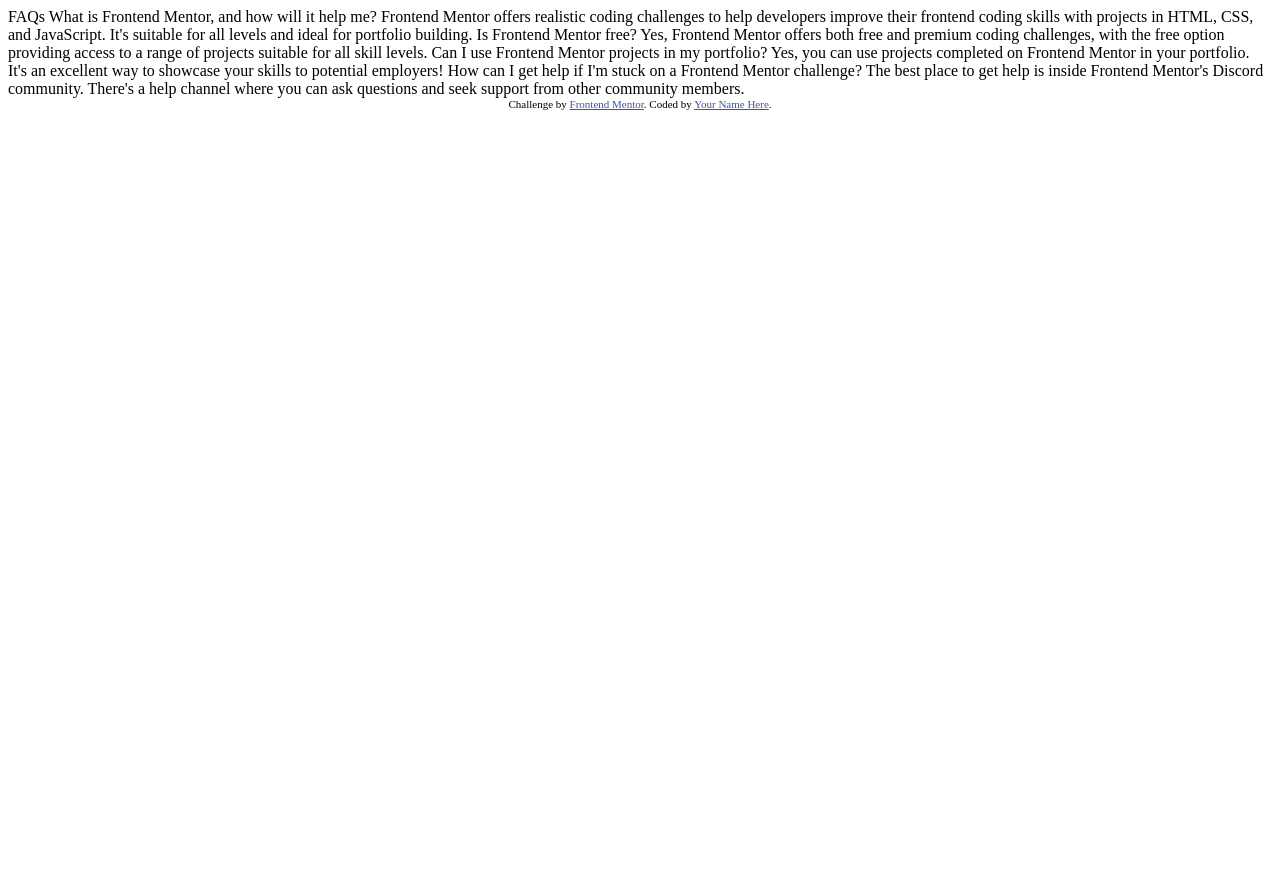
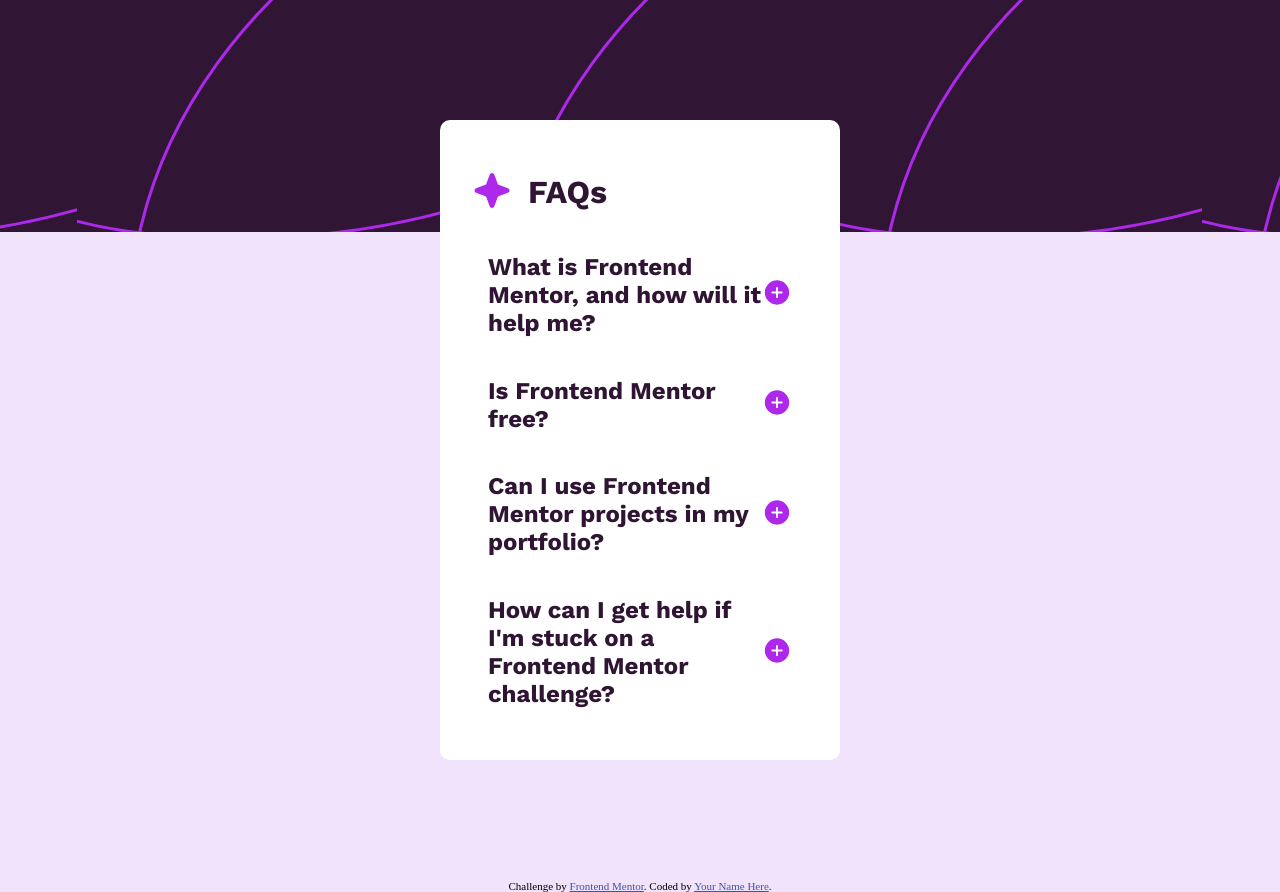
Before and after one commit to atomicblast15/FAQ-accordion-challenge, a plain HTML site: page index.html in a window 1280 px wide. Before the commit the page ends 800 px from the top, so only its background shows below. Drawn offline with Linux system fonts and the light colour scheme.

Commit message:
finished all html and css elements, now its time to learn some js

```diff
--- a/index.html
+++ b/index.html
@@ -1,48 +1,112 @@
 <!DOCTYPE html>
 <html lang="en">
   <head>
-  <meta charset="UTF-8">
-  <meta name="viewport" content="width=device-width, initial-scale=1.0"> <!-- displays site properly based on user's device -->
+    <meta charset="UTF-8" />
+    <meta name="viewport" content="width=device-width, initial-scale=1.0" />
+    <!-- displays site properly based on user's device -->
 
-  <link rel="icon" type="image/png" sizes="32x32" href="./assets/images/favicon-32x32.png">
+    <link
+      rel="icon"
+      type="image/png"
+      sizes="32x32"
+      href="./assets/images/favicon-32x32.png"
+    />
+    <link rel="stylesheet" href="style.css" />
+    <script src="scripts.js"></script>
 
     <title>Frontend Mentor | FAQ accordion</title>
 
     <!-- Feel free to remove these styles or customise in your own stylesheet 👍 -->
     <style>
-    .attribution { font-size: 11px; text-align: center; }
-    .attribution a { color: hsl(228, 45%, 44%); }
+      .attribution {
+        font-size: 11px;
+        text-align: center;
+      }
+      .attribution a {
+        color: hsl(228, 45%, 44%);
+      }
     </style>
   </head>
   <body>
-
-  FAQs
-
-  What is Frontend Mentor, and how will it help me?
-
-  Frontend Mentor offers realistic coding challenges to help developers improve their
-  frontend coding skills with projects in HTML, CSS, and JavaScript. It's suitable for
-  all levels and ideal for portfolio building.
-
-  Is Frontend Mentor free?
-
-  Yes, Frontend Mentor offers both free and premium coding challenges, with the free
-  option providing access to a range of projects suitable for all skill levels.
-
-  Can I use Frontend Mentor projects in my portfolio?
-
-  Yes, you can use projects completed on Frontend Mentor in your portfolio. It's an excellent
-  way to showcase your skills to potential employers!
-
+    <div class="card">
+      <div class="headline">
+        <div class="icon"><img src="/assets/images/icon-star.svg" /></div>
+        <div><h1>FAQs</h1></div>
+      </div>
+      <div class="accordion">
+        <div class="question">
+          <div><h2>What is Frontend Mentor, and how will it help me?</h2></div>
+          <div class="btn"><img src="/assets/images/icon-plus.svg" /></div>
+        </div>
+        <div class="answer">
+          <div>
+            <p>
+              Frontend Mentor offers realistic coding challenges to help
+              developers improve their frontend coding skills with projects in
+              HTML, CSS, and JavaScript. It's suitable for all levels and ideal
+              for portfolio building.
+            </p>
+          </div>
+        </div>
+      </div>
+      <div class="accordion">
+        <div class="question">
+          <div><h2>Is Frontend Mentor free?</h2></div>
+          <div class="btn"><img src="/assets/images/icon-plus.svg" /></div>
+        </div>
+        <div class="answer">
+          <div>
+            <p>
+              Yes, Frontend Mentor offers both free and premium coding
+              challenges, with the free option providing access to a range of
+              projects suitable for all skill levels.
+            </p>
+          </div>
+        </div>
+      </div>
+      <div class="accordion">
+        <div class="question">
+          <div>
+            <h2>Can I use Frontend Mentor projects in my portfolio?</h2>
+          </div>
+          <div class="btn"><img src="/assets/images/icon-plus.svg" /></div>
+        </div>
+        <div class="answer">
+          <div>
+            <p>
+              Yes, you can use projects completed on Frontend Mentor in your
+              portfolio. It's an excellent way to showcase your skills to
+              potential employers!
+            </p>
+          </div>
+        </div>
+      </div>
+      <div class="accordion">
+        <div class="question">
+          <div>
+            <h2>
               How can I get help if I'm stuck on a Frontend Mentor challenge?
-
-  The best place to get help is inside Frontend Mentor's Discord community. There's a help
-  channel where you can ask questions and seek support from other community members.
-
+            </h2>
+          </div>
+          <div class="btn"><img src="/assets/images/icon-plus.svg" /></div>
+        </div>
+        <div class="answer">
+          <div>
+            <p>
+              The best place to get help is inside Frontend Mentor's Discord
+              community. There's a help channel where you can ask questions and
+              seek support from other community members.
+            </p>
+          </div>
+        </div>
+      </div>
+    </div>
 
     <div class="attribution">
-    Challenge by <a href="https://www.frontendmentor.io?ref=challenge" target="_blank">Frontend Mentor</a>.
-    Coded by <a href="#">Your Name Here</a>.
+      Challenge by
+      <a href="https://www.frontendmentor.io?ref=challenge" target="_blank"
+        >Frontend Mentor</a
+      >. Coded by <a href="#">Your Name Here</a>.
     </div>
   </body>
 </html>
--- /dev/null
+++ b/scripts.js
@@ -0,0 +1,18 @@
+var acc = document.getElementsByClassName("question");
+var i;
+
+for (i = 0; i < acc.length; i++) {
+  acc[i].addEventListener("click", function () {
+    /* Toggle between adding and removing the "active" class,
+    to highlight the button that controls the panel */
+    this.classList.toggle("active");
+
+    /* Toggle between hiding and showing the active panel */
+    var answer = document.getElementsByClassName("answer");
+    if (answer.style.display === "block") {
+      answer.style.display = "none";
+    } else {
+      answer.style.display = "block";
+    }
+  });
+}
--- /dev/null
+++ b/style.css
@@ -0,0 +1,73 @@
+:root {
+  --darkpurple: hsl(292, 42%, 14%); /* backgound-color:var(--darkpurple)*/
+  --White: hsl(0, 0%, 100%);
+  --Lightpink: hsl(276, 81%, 94%);
+  --Grayishpurple: hsl(292, 16%, 49%);
+}
+* {
+  box-sizing: border-box;
+}
+@font-face {
+  font-family: "worksans";
+  src: url(/assets/fonts/static/WorkSans-Bold.ttf),
+    url(/assets/fonts/static/WorkSans-Regular.ttf),
+    url(/assets/fonts/static/WorkSans-SemiBold.ttf),
+    url(/assets/fonts/WorkSans-Italic-VariableFont_wght.ttf),
+    url(/assets/fonts/WorkSans-VariableFont_wght.ttf);
+}
+body {
+  margin: 0px;
+  padding: 0px;
+  background-image: url("/assets/images/background-pattern-mobile.svg");
+  background-repeat: repeat-x;
+  background-position: top;
+  background-color: var(--Lightpink);
+}
+
+.card {
+  width: 400px;
+  margin: 15vh auto;
+  text-align: left;
+  background-color: var(--White);
+  border-radius: 10px;
+  padding: 2em;
+
+  .headline {
+    display: flex;
+    align-items: center;
+    justify-content: left;
+    div {
+      margin-right: 1rem;
+    }
+  }
+  .question {
+    display: flex;
+    align-items: center;
+    justify-content: space-between;
+    padding: 0 1rem;
+    transition: 0.4s;
+    cursor: pointer;
+  }
+  .answer {
+    display: none;
+    transition: 0.4s;
+    overflow: hidden;
+  }
+  .active,
+  .question:hover {
+    padding: 0 1rem;
+    background-color: hsl(0, 5%, 84%);
+    border-radius: 15px;
+  }
+}
+h1,
+h2 {
+  color: var(--darkpurple);
+  font-family: "worksans";
+  font-weight: 700;
+}
+p {
+  color: var(--Grayishpurple);
+  font-family: "worksans";
+  font-weight: 400;
+}
```
Lines whose indentation alone changed are shown as unchanged.
